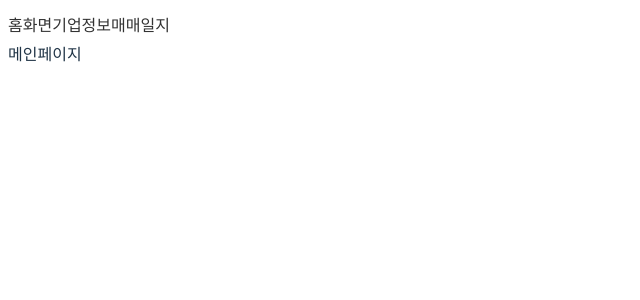
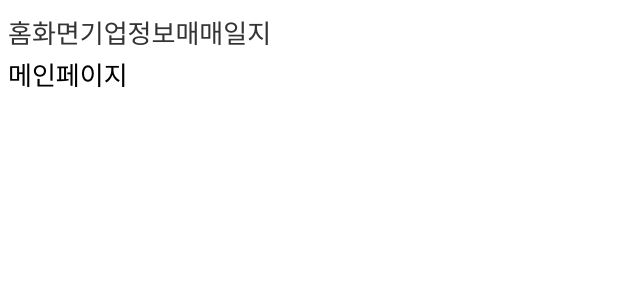
Before and after one commit to jeongmin59/antoday, a React (Vite) app in the folder antoday_FE/: page / in a window 1280 px wide. Shown: the top 300 px of the page, without its empty margins (0-640 px from the left). Built offline with nearby package versions, Linux system fonts and the light colour scheme.

Commit message:
💄 Design: CSS 커스텀 속성 추가
index.js 의 :root 설정에 메인 컬러 5가지 및 전체 css 설정 처리함

```diff
--- a/antoday_FE/src/index.css
+++ b/antoday_FE/src/index.css
@@ -1,12 +1,12 @@
 :root {
-  font-family: Inter, system-ui, Avenir, Helvetica, Arial, sans-serif;
-  line-height: 1.5;
-  font-weight: 400;
+  --main-yellow-color: #FDC921;
+  --sub-yellow-color: #FDD85D;
+  --main-white-color: #FFFDF7;
+  --main-blue-color: #6798C0;
+  --sub-blue-color: #99D6EA;
 
+  font-size: 26px;
   color-scheme: light dark;
-  /* color: rgba(255, 255, 255, 0.87); */
-  background-color: #242424;
-
   font-synthesis: none;
   text-rendering: optimizeLegibility;
   -webkit-font-smoothing: antialiased;
@@ -16,46 +16,9 @@
 
 a {
   font-weight: 500;
-  color: #646cff;
-  text-decoration: inherit;
-}
-a:hover {
-  color: #535bf2;
+  color: var(--main-yellow-color);
 }
 
-h1 {
-  font-size: 3.2em;
-  line-height: 1.1;
+a:hover {
+  color: var(--main-yellow-color);
 }
-
-button {
-  border-radius: 8px;
-  border: 1px solid transparent;
-  padding: 0.6em 1.2em;
-  font-size: 1em;
-  font-weight: 500;
-  font-family: inherit;
-  background-color: #1a1a1a;
-  cursor: pointer;
-  transition: border-color 0.25s;
-}
-button:hover {
-  border-color: #646cff;
-}
-button:focus,
-button:focus-visible {
-  outline: 4px auto -webkit-focus-ring-color;
-}
-
-@media (prefers-color-scheme: light) {
-  :root {
-    color: #213547;
-    background-color: #ffffff;
-  }
-  a:hover {
-    color: #747bff;
-  }
-  button {
-    background-color: #f9f9f9;
-  }
-}
```
